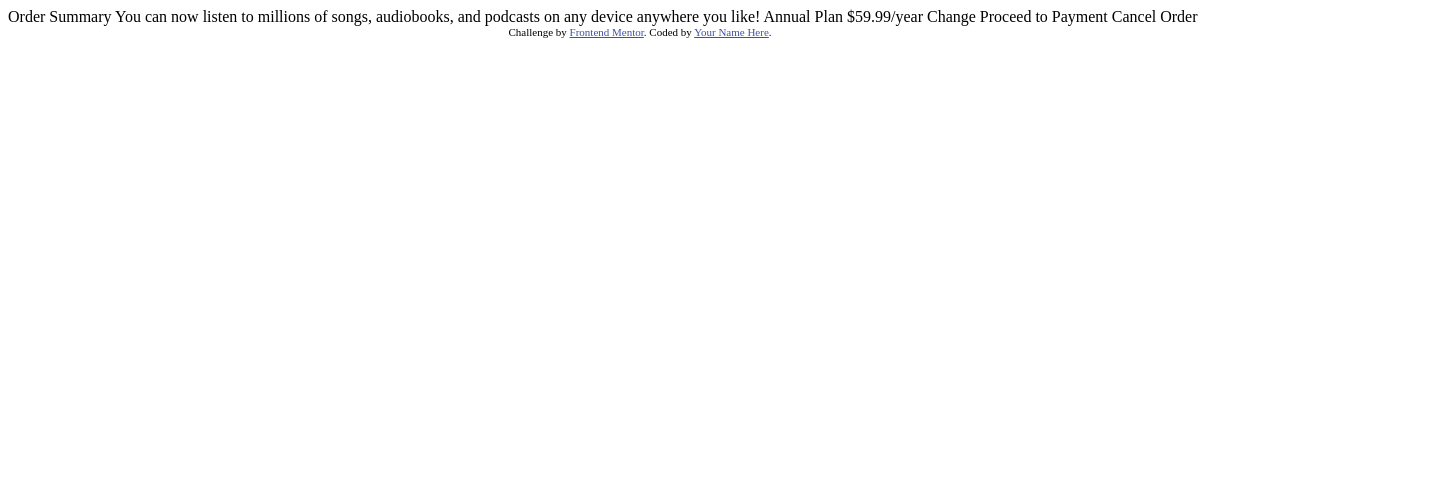
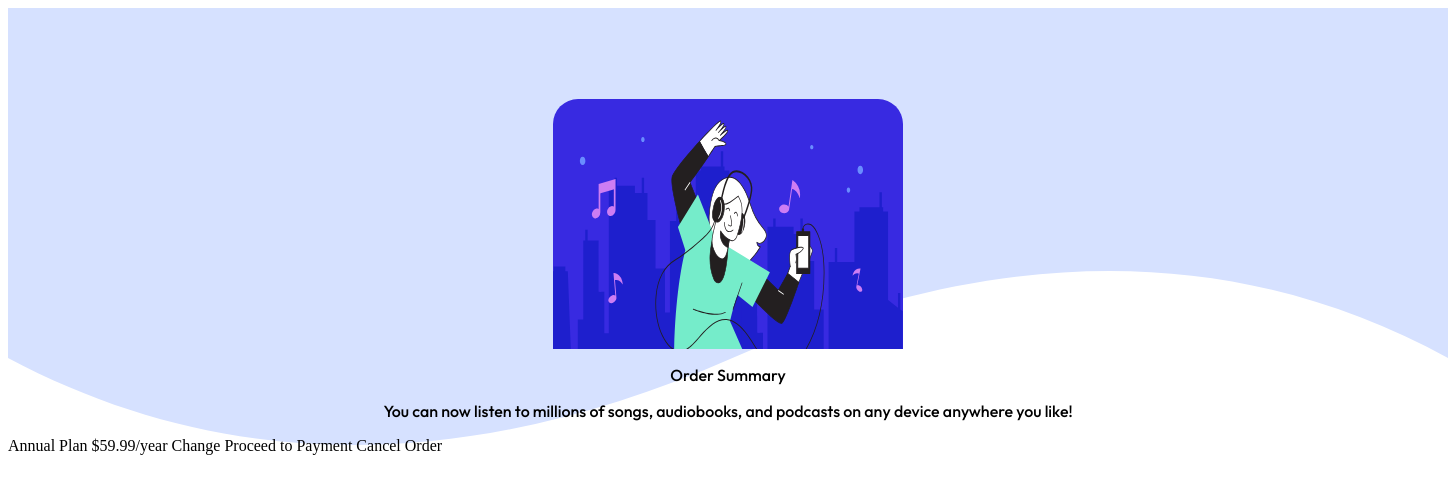
Before and after one commit to ChrisSodapop/OrderSummary, a plain HTML site: page index.html in a window 1280 px wide. Shown: the whole page, 1448 px wide, since content can reach past the window. Drawn offline with Linux system fonts and the light colour scheme.

Commit message:
avancée

```diff
--- a/index.html
+++ b/index.html
@@ -5,21 +5,22 @@
   <meta name="viewport" content="width=device-width, initial-scale=1.0"> <!-- displays site properly based on user's device -->
 
   <link rel="icon" type="image/png" sizes="32x32" href="./images/favicon-32x32.png">
+  <link rel="stylesheet" href="style.css">
+  <link rel="preconnect" href="https://fonts.googleapis.com">
+  <link rel="preconnect" href="https://fonts.gstatic.com" crossorigin>
+  <link href="https://fonts.googleapis.com/css2?family=Outfit:wght@500&display=swap" rel="stylesheet">
 
   <title>Frontend Mentor | Order summary card</title>
+</head>
+<section id="fond">
+  <img src="images/pattern-background-desktop.svg">
 
-  <!-- Feel free to remove these styles or customise in your own stylesheet 👍 -->
-  <style>
-    .attribution { font-size: 11px; text-align: center; }
-    .attribution a { color: hsl(228, 45%, 44%); }
-  </style>
-</head>
-<body>
+  <img src="images/illustration-hero.svg" class="heros">
 
-  Order Summary
+  <p class="title">Order Summary</p>
 
-  You can now listen to millions of songs, audiobooks, and podcasts on any
-  device anywhere you like!
+  <p class="paraph">You can now listen to millions of songs, audiobooks, and podcasts on any
+  device anywhere you like!</p>
 
   Annual Plan
   $59.99/year
@@ -28,10 +29,6 @@
 
   Proceed to Payment
   Cancel Order
-
-  <div class="attribution">
-    Challenge by <a href="https://www.frontendmentor.io?ref=challenge" target="_blank">Frontend Mentor</a>.
-    Coded by <a href="#">Your Name Here</a>.
-  </div>
+</section>
 </body>
 </html>
--- /dev/null
+++ b/style.css
@@ -0,0 +1,26 @@
+body {
+    height: 100vh;
+    width: 1440px;
+}
+
+
+.heros {
+    display: flex;
+    border-radius: 25px 25px 0px 0px;
+    margin: auto;
+    height: 250px;
+    width: 350px;
+    margin-top: -350px;
+}
+
+.title {
+    font-family: 'Outfit', sans-serif;
+    text-align: center;
+    font-size: 16px;
+}
+
+.paraph {
+    font-family: 'Outfit', sans-serif;
+    text-align: center;
+    font-size: 16px;
+}
```
